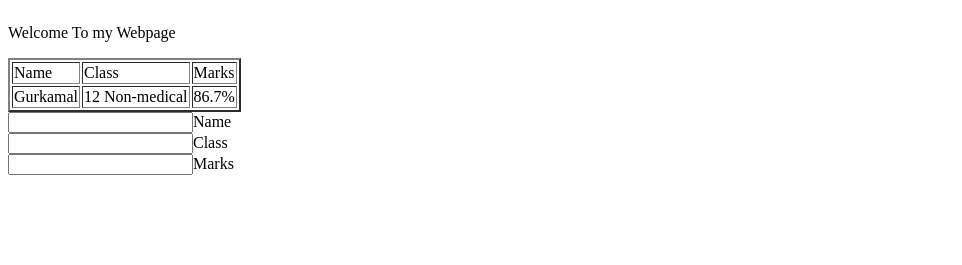
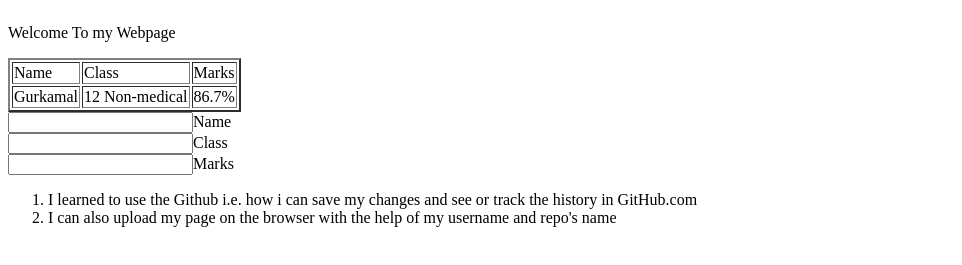
Before and after one commit to Dhillon66/Gurkamal-s-Repository, a plain HTML site: page index.html in a window 1280 px wide. Shown: the part 97-362 px from the top of the page, without its empty margins (0-962 px from the left). Drawn offline with Linux system fonts and the light colour scheme.

Commit message:
Update index.html

```diff
--- a/index.html
+++ b/index.html
@@ -25,5 +25,9 @@
 	<input type="number" name="sclass">Class<br>
 	<input type="number" name="smarks">Marks
 </form>
+<ol>
+	<li>I learned to use the Github i.e. how i can save my changes and see or track the history in GitHub.com</li>
+	<li>I can also upload my page on the browser with the help of my username and repo's name</li>
+</ol>
 </body>
 </html>
```
